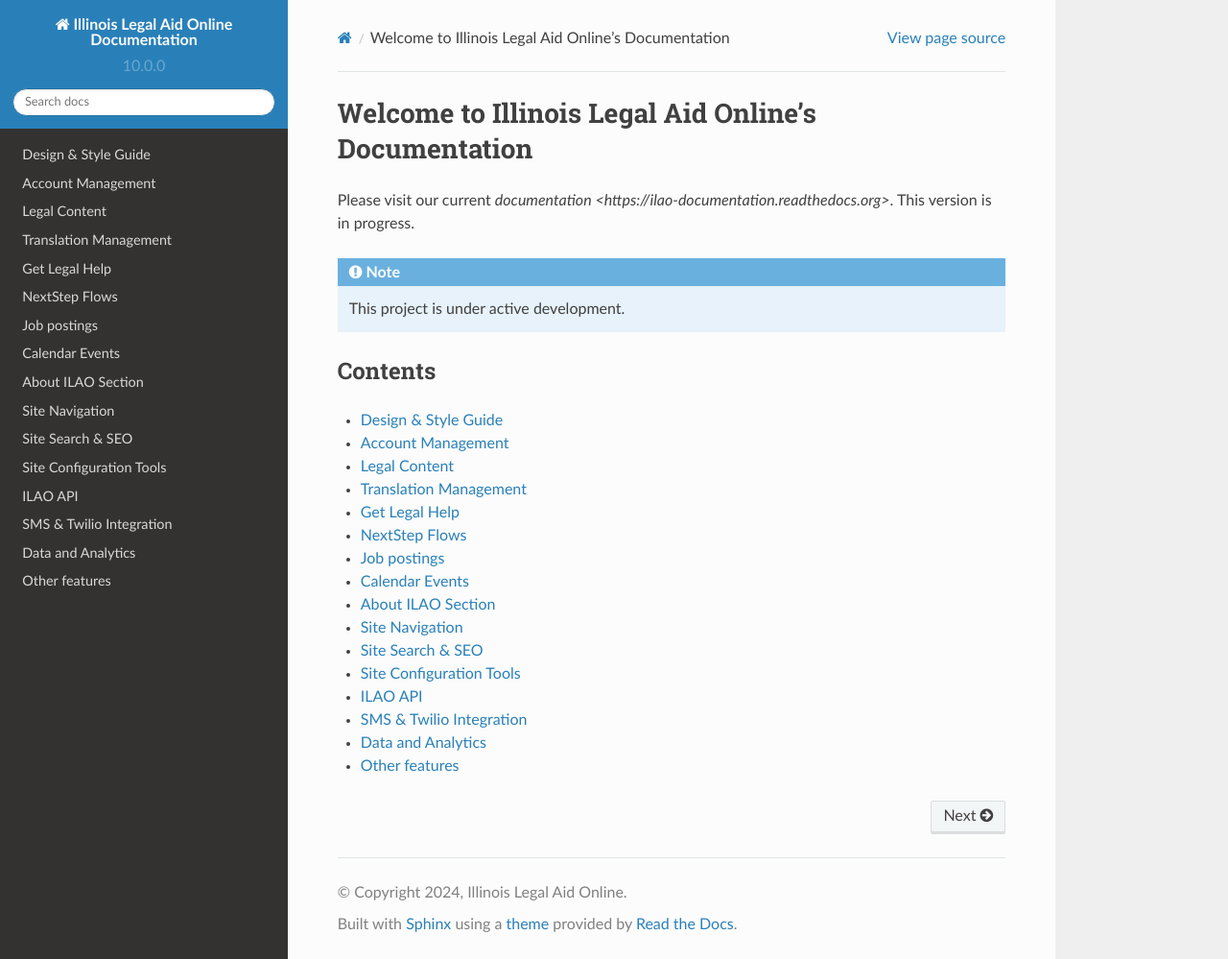
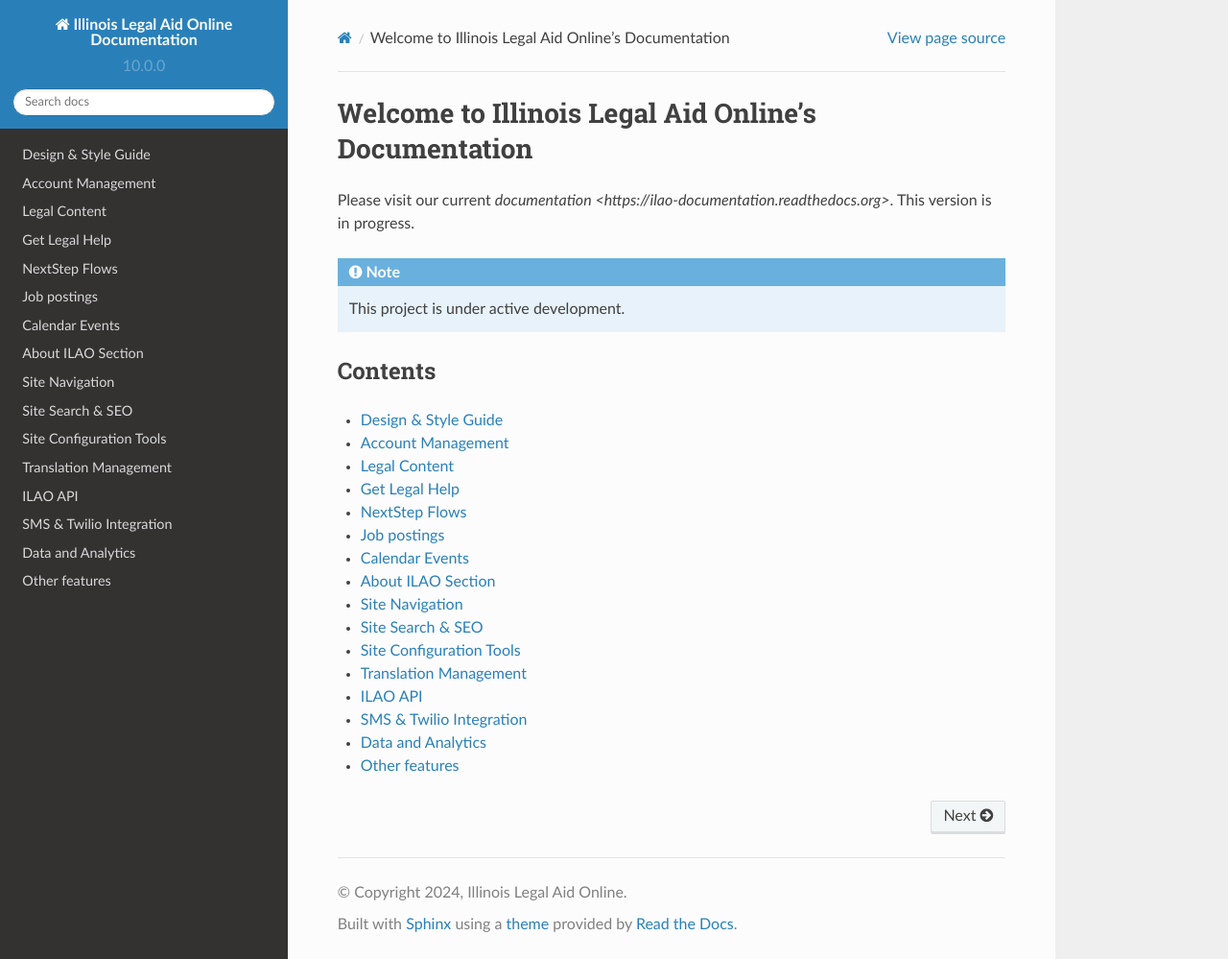
Before and after one commit to IllinoisLegalAidOnline/website-docs, a Sphinx documentation site: the page built from docs/source/index.rst, in a window 1280 px wide and 999 px high. Shown: the whole window at 96% size. Built offline with Sphinx 7.4.7 and the Read the Docs theme 2.0.0, drawn with Linux system fonts in a browser that asks for light colours; part of the change alters nothing that is shown.

```diff
--- a/docs/source/index.rst
+++ b/docs/source/index.rst
@@ -16,7 +16,6 @@ Contents
    design_guide
    people
    legal_content
-   tmgmt
    get_legal_help
    next_step_flows
    jobs
@@ -25,6 +24,7 @@ Contents
    navigation
    site_search
    configuration_tools
+   tmgmt
    api
    sms
    data_analytics
```
